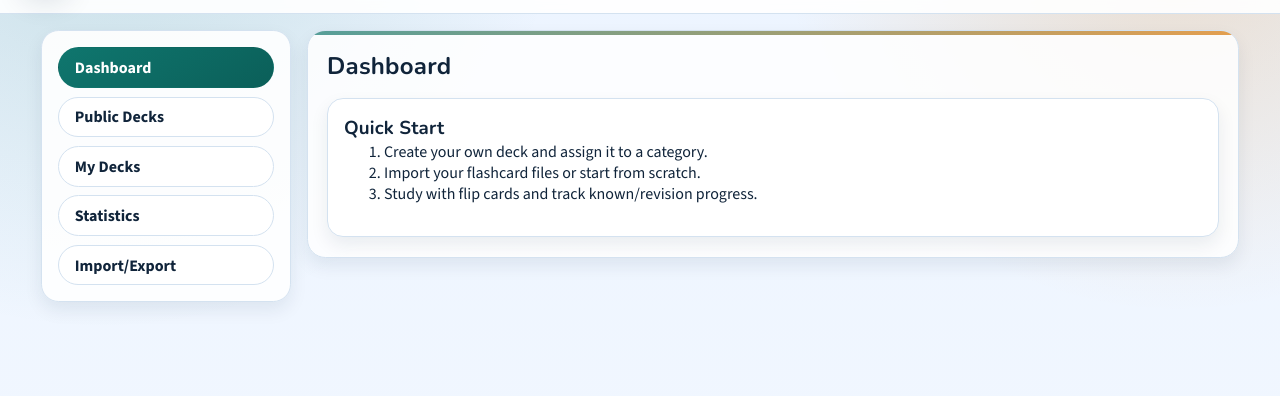
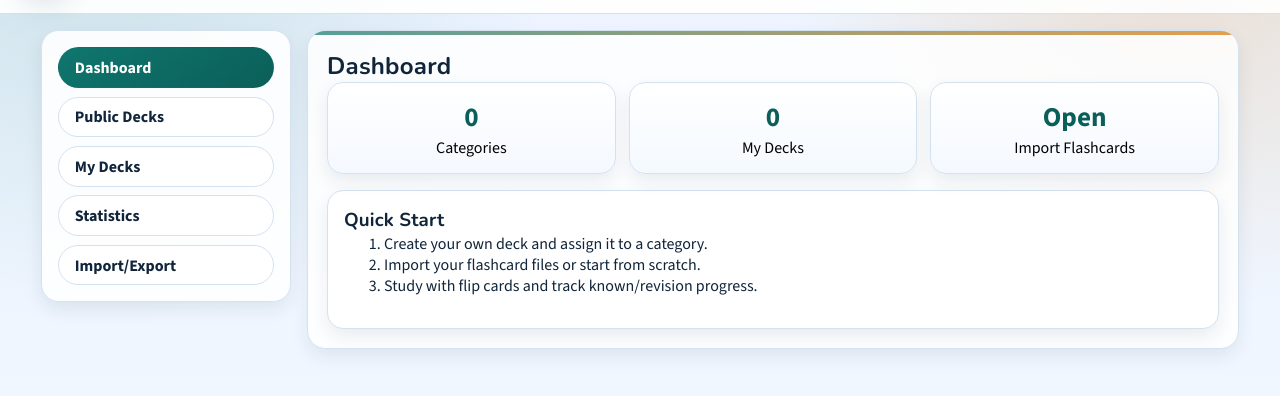
Before and after one commit to zwh19921116-crypto/FlashcardCreator, a plain HTML site: page index.html in a window 1280 px wide. Shown: the part 86-482 px from the top of the page. Drawn offline with nearby package versions, Linux system fonts and the light colour scheme; files that its build step writes are made by us from their sources.

Commit message:
Fix GitHub Pages asset paths for CSS and JS

```diff
--- a/index.html
+++ b/index.html
@@ -8,8 +8,8 @@
   <link rel="preconnect" href="https://fonts.gstatic.com" crossorigin />
   <link href="https://fonts.googleapis.com/css2?family=Nunito:wght@400;600;700;800&family=Source+Sans+3:wght@400;600;700&display=swap" rel="stylesheet" />
   <link rel="icon" type="image/svg+xml" href="/study/flashcard-creator/favicon.svg" />
- <link rel="stylesheet" href="/study/flashcard-creator/style.css" />
-  <!-- <link rel="stylesheet" href="style.css" /> -->
+ <!-- <link rel="stylesheet" href="/study/flashcard-creator/style.css" /> -->
+  <link rel="stylesheet" href="style.css" />
 </head>
 <body>
   <header class="topbar">
@@ -230,7 +230,7 @@
 
   <div id="toast" class="toast hidden" role="status" aria-live="polite"></div>
 
-<script src="/study/flashcard-creator/script.js"></script>
-  <!-- <script src="script.js"></script> -->
+<!-- <script src="/study/flashcard-creator/script.js"></script> -->
+  <script src="script.js"></script>
 </body>
 </html>
```
